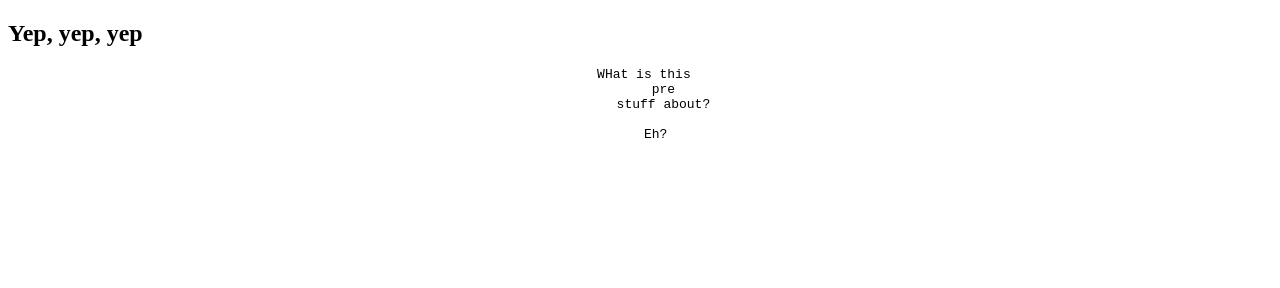
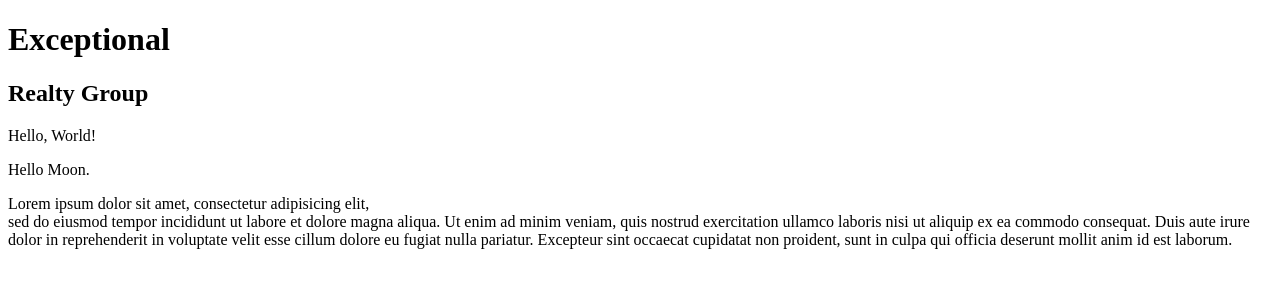
Before and after one commit to Gingertonic/exceptional-realty, a plain HTML site: page index.html in a window 1280 px wide. Drawn offline with Linux system fonts and the light colour scheme.

Commit message:
added content to index and real estate listings

```diff
--- a/index.html
+++ b/index.html
@@ -14,12 +14,12 @@
 
   <body>
     <!-- Entire viewable area of the webpage -->
-    <h2>Yep, yep, yep</h2>
-    <pre align="center"> WHat is this
-      pre
-      stuff about?
+    <h1>Exceptional</h1>
+    <h2>Realty Group</h2>
 
-    Eh?</pre>
+    <p>Hello, World!</p>
+    <p>Hello Moon.</p>
+    <p>Lorem ipsum dolor sit amet, consectetur adipisicing elit, <br>sed do eiusmod tempor incididunt ut labore et dolore magna aliqua. Ut enim ad minim veniam, quis nostrud exercitation ullamco laboris nisi ut aliquip ex ea commodo consequat. Duis aute irure dolor in reprehenderit in voluptate velit esse cillum dolore eu fugiat nulla pariatur. Excepteur sint occaecat cupidatat non proident, sunt in culpa qui officia deserunt mollit anim id est laborum.</p>
   </body>
 
 </html>
```
Also changed, not shown: real-estate-listings.html (+14 -0 lines).
